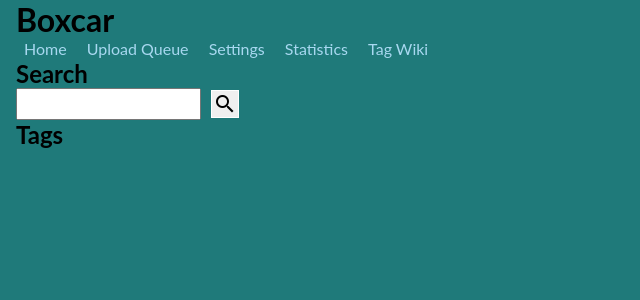
After one commit to cofeefish/boxcar, a Flask app: page /tag_wiki in a window 1280 px wide. The commit adds this page. Shown: the top 300 px of the page, without its empty margins (0-640 px from the left). Run offline with Flask 3, Linux system fonts and the light colour scheme; parts of the project's set-up code (start-up, migrations or seed data) failed here and were passed over; some libraries are stand-ins or nearby versions.

Commit message:
Implement tag wiki feature with filtering and update navigation links

```diff
--- a/scripts/database.py
+++ b/scripts/database.py
@@ -539,6 +539,11 @@ def log_info(caller:str, arg_dict:dict):
     logging.info(msg)
 
 def filter_tags(query:str, update=False, count=False) -> list:
+    '''
+    filters tags in database based on a query string,
+    returns the total count of tags if count is true
+    '''
+    import re
     if update:
         update_tag_detail_table()
 
@@ -549,8 +554,19 @@ def filter_tags(query:str, update=False, count=False) -> list:
     if count == True:
         return tag_table['tag_count']
 
-    tag_list = tag_table['tags']
-    #filter yet to be implemented
+    tag_list = list(tag_table['tags'].values())
+    #filter
+    #format query for regex
+    try:
+        parts = query.split()
+        parts = [re.escape(p).replace('\\*', '.*') for p in parts]
+        filter_pattern = re.compile('|'.join(parts))
+    except re.error:
+        filter_pattern = re.compile('.*')
+    print(f'filter pattern: {filter_pattern.pattern}')
+    tag_list = [tag for tag in tag_list if filter_pattern.search(tag['name'])]
+
+    assert type(tag_list) == list
     tag_list.sort(key=lambda x: x['count'], reverse=True)
 
     return tag_list
@@ -562,6 +578,8 @@ def update_tag_detail_table():
 
     "inner is in format of {'tagname: {name: *, count: *, robots: [*]} "
     tag_inner_dict = dict(tag_table.get('tags', {}))
+    for key in tag_inner_dict.keys():
+        tag_inner_dict[key]['count'] = 0 # reset count
 
     for post in posts:
         for tag in post.tag_list:
--- a/scripts/helpers.py
+++ b/scripts/helpers.py
@@ -37,7 +37,7 @@ def pagechange(page_name:str=""):
         from database import get_post
         post_id = page_name.split(":")[-1]
         post_obj = get_post(post_id)
-        assert type(post_obj) == post
+        assert type(post_obj) == post, f"error, post not found for id {post_id}"
         post_obj.views += 1
         post_obj.save(ignore_media=True, check_hash=False)
 
--- a/scripts/main.py
+++ b/scripts/main.py
@@ -63,6 +63,12 @@ def upload():    return views.upload(request.method, request)
 @app.route('/statistics')
 def statistics(): return views.statistics()
 
+@app.route('/tag_wiki')
+def tag_wiki(): return views.tag_wiki(request.method, request)
+
+@app.route('/tag_wiki/<tag>')
+def tag_wiki_tag(tag): return views.tag_wiki_tag(tag)
+
 ############################################
 
 if __name__ == '__main__':
--- a/scripts/views.py
+++ b/scripts/views.py
@@ -210,3 +210,16 @@ def upload(method, request_obj: Request):
 
         return redirect("/queue")
     return redirect("/")
+
+def tag_wiki(request_method, request_obj: Request):
+    query = request_obj.args.get('query', "")
+    helpers.pagechange("tag wiki")
+    database.update_tag_detail_table()
+    tags = database.filter_tags(query)
+    return render_template("tag_wiki.html", tag_dict=tags, search=query)
+
+def tag_wiki_tag(tag: str):
+    helpers.pagechange("tag wiki")
+    database.update_tag_detail_table()
+    tags = database.filter_tags(tag)
+    return render_template("tag_wiki.html", tag_dict=tags)
--- a/templates/create_post.html
+++ b/templates/create_post.html
@@ -11,6 +11,8 @@
                 <a href="/">Home</a>
                 <a href="/queue">Upload Queue</a>
                 <a href="/settings">Settings</a>
+                <a href="/statistics">Statistics</a>
+                <a href="/tag_wiki">Tag Wiki</a>
             </menu>
         </nav>
     </header>
--- a/templates/home.html
+++ b/templates/home.html
@@ -13,6 +13,7 @@
                 <a href="/queue">Upload Queue</a>
                 <a href="/settings">Settings</a>
                 <a href="/statistics">Statistics</a>
+                <a href="/tag_wiki">Tag Wiki</a>
             </menu>
         </nav>
     </header>
--- a/templates/post.html
+++ b/templates/post.html
@@ -12,6 +12,7 @@
                 <a href="/queue">Upload Queue</a>
                 <a href="/settings">Settings</a>
                 <a href="/statistics">Statistics</a>
+                <a href="/tag_wiki">Tag Wiki</a>
             </menu>
         </nav>
     </header>
--- a/templates/queue.html
+++ b/templates/queue.html
@@ -14,6 +14,7 @@
                 <a href="/queue">Upload Queue</a>
                 <a href="/settings">Settings</a>
                 <a href="/statistics">Statistics</a>
+                <a href="/tag_wiki">Tag Wiki</a>
             </menu>
         </nav>
     </header>
--- a/templates/settings.html
+++ b/templates/settings.html
@@ -14,6 +14,7 @@
                 <a href="/queue">Upload Queue</a>
                 <a href="/settings">Settings</a>
                 <a href="/statistics">Statistics</a>
+                <a href="/tag_wiki">Tag Wiki</a>
             </menu>
         </nav>
     </header>
--- a/templates/statistics.html
+++ b/templates/statistics.html
@@ -14,6 +14,7 @@
                 <a href="/queue">Upload Queue</a>
                 <a href="/settings">Settings</a>
                 <a href="/statistics">Statistics</a>
+                <a href="/tag_wiki">Tag Wiki</a>
             </menu>
         </nav>
     </header>
--- /dev/null
+++ b/templates/tag_wiki.html
@@ -0,0 +1,47 @@
+<!DOCTYPE html>
+<html lang="en">
+<head>
+    <meta charset="UTF-8">
+    <meta name="viewport" content="width=device-width, initial-scale=1.0">
+    <title> tag wiki </title>
+    <link rel="stylesheet" type="text/css" href="/static/styles.css">
+    <link rel="stylesheet" href="https://fonts.googleapis.com/icon?family=Material+Icons">
+</head>
+<body>
+    <header>
+        <h1 class="left-padded">Boxcar</h1>
+        <nav>
+            <menu class="left-padded">
+                <a href="/">Home</a>
+                <a href="/queue">Upload Queue</a>
+                <a href="/settings">Settings</a>
+                <a href="/statistics">Statistics</a>
+                <a href="/tag_wiki">Tag Wiki</a>
+            </menu>
+        </nav>
+    </header>
+    <main class="page-content">
+        <h2>Search</h2>
+        <div class="search-box">
+            <form id="search-box-form" action="/tag_wiki" method="get" accept-charset="UTF-8">
+                <span class="flex-row">
+                    <input name="query" type="text" value="{{search}}">
+                    <button type="submit" class="icon-button"> <i class="material-icons">search</i></button>
+                </span>
+            </form>
+        </div>
+        <h2>Tags</h2>
+        <div class="">
+            <ul>
+            {%for tag in tag_dict %}
+                <li>
+                    <a href="/tag_wiki/{{tag['name']}}">?</a>
+                    <a class="tag-search-link" href="/?query={{tag['name']}}">{{tag['name']}}</a>
+                    ({{tag['count']}})
+                </li>
+            {% endfor %}
+            </ul>
+        </div>
+    </main>
+</body>
+</html>
```
